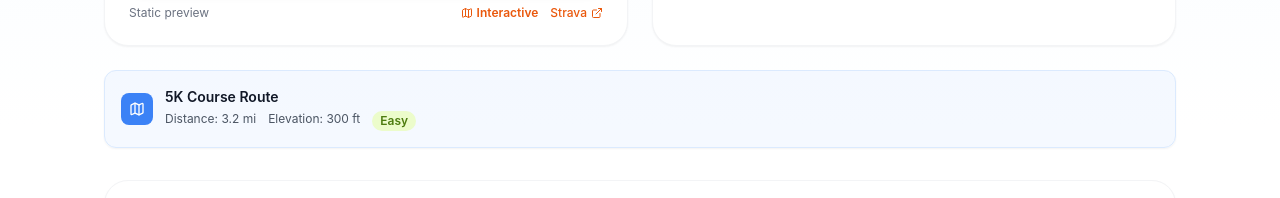
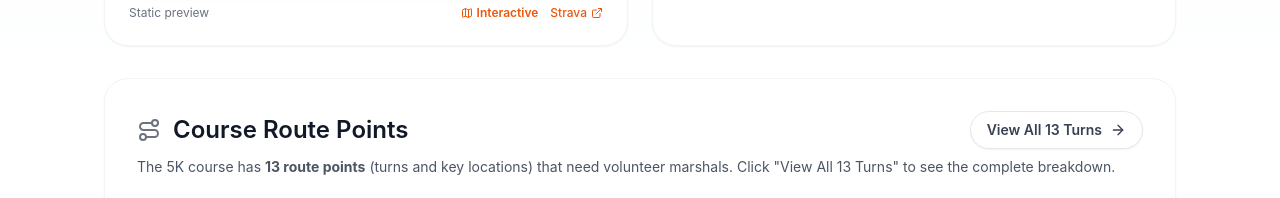
Before and after one commit to GoFast-Athlete-Training/GoFast-Events, a React (Vite) app: page /course in a window 1280 px wide. Shown: the part 679-877 px from the top of the page. Built offline with nearby package versions, Linux system fonts and the light colour scheme.

Commit message:
Remove redundant Course Route section - info already shown in map

```diff
--- a/src/pages/CourseOverview.tsx
+++ b/src/pages/CourseOverview.tsx
@@ -136,25 +136,6 @@ const CourseOverview = () => {
                     allow="accelerometer; autoplay; clipboard-write; encrypted-media; gyroscope; picture-in-picture; web-share"
                     allowFullScreen
                   ></iframe>
-                </div>
-              </div>
-            </div>
-          </section>
-
-          {/* Route Information - Simplified */}
-          <section className="mt-6 rounded-xl border border-blue-100 bg-blue-50/60 p-4 shadow-sm">
-            <div className="flex items-center gap-3">
-              <div className="rounded-lg bg-blue-500 p-2">
-                <Map className="h-4 w-4 text-white" />
-              </div>
-              <div>
-                <h2 className="text-sm font-semibold text-gray-900">5K Course Route</h2>
-                <div className="mt-1 flex flex-wrap gap-3 text-xs">
-                  <span className="text-gray-600">Distance: {BGR5K_CONFIG.distance}</span>
-                  <span className="text-gray-600">Elevation: {BGR5K_CONFIG.elevation}</span>
-                  <span className="inline-flex items-center rounded-full bg-lime-100 px-2 py-0.5 text-xs font-semibold text-lime-700">
-                    {BGR5K_CONFIG.difficulty}
-                  </span>
                 </div>
               </div>
             </div>
```
